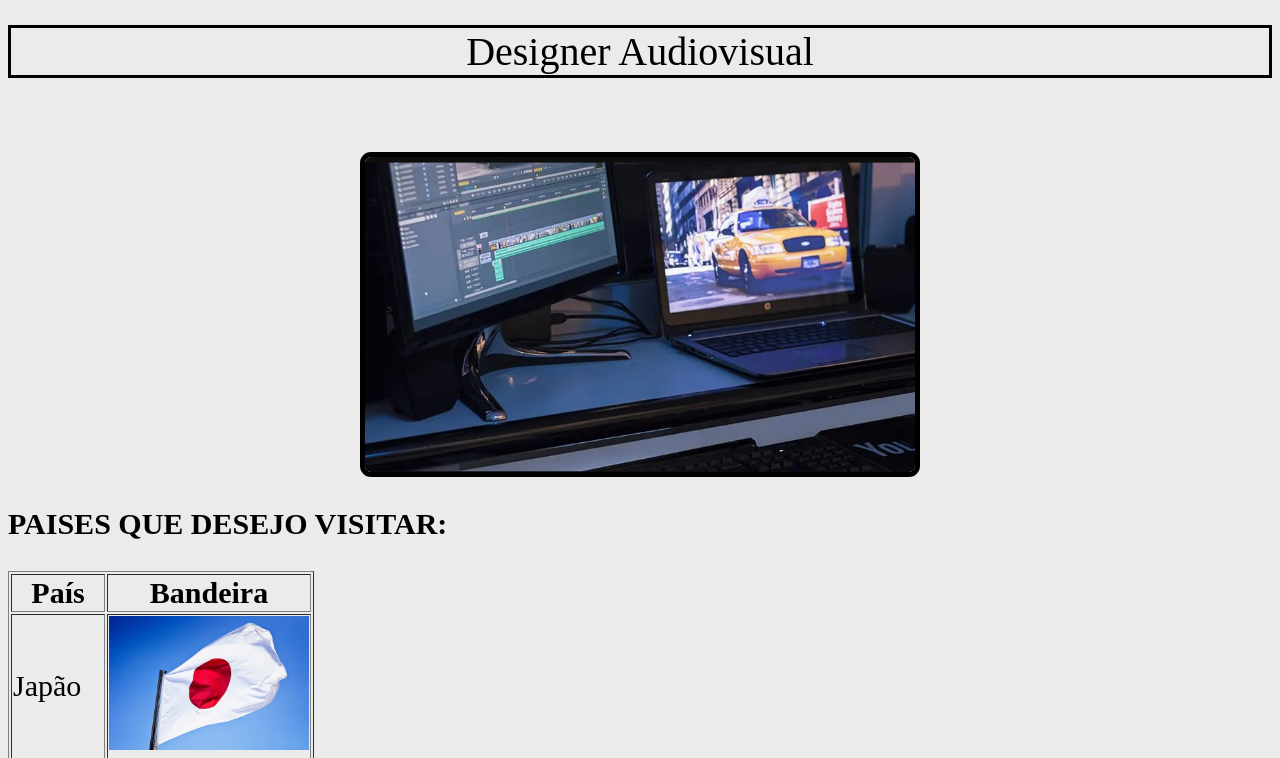
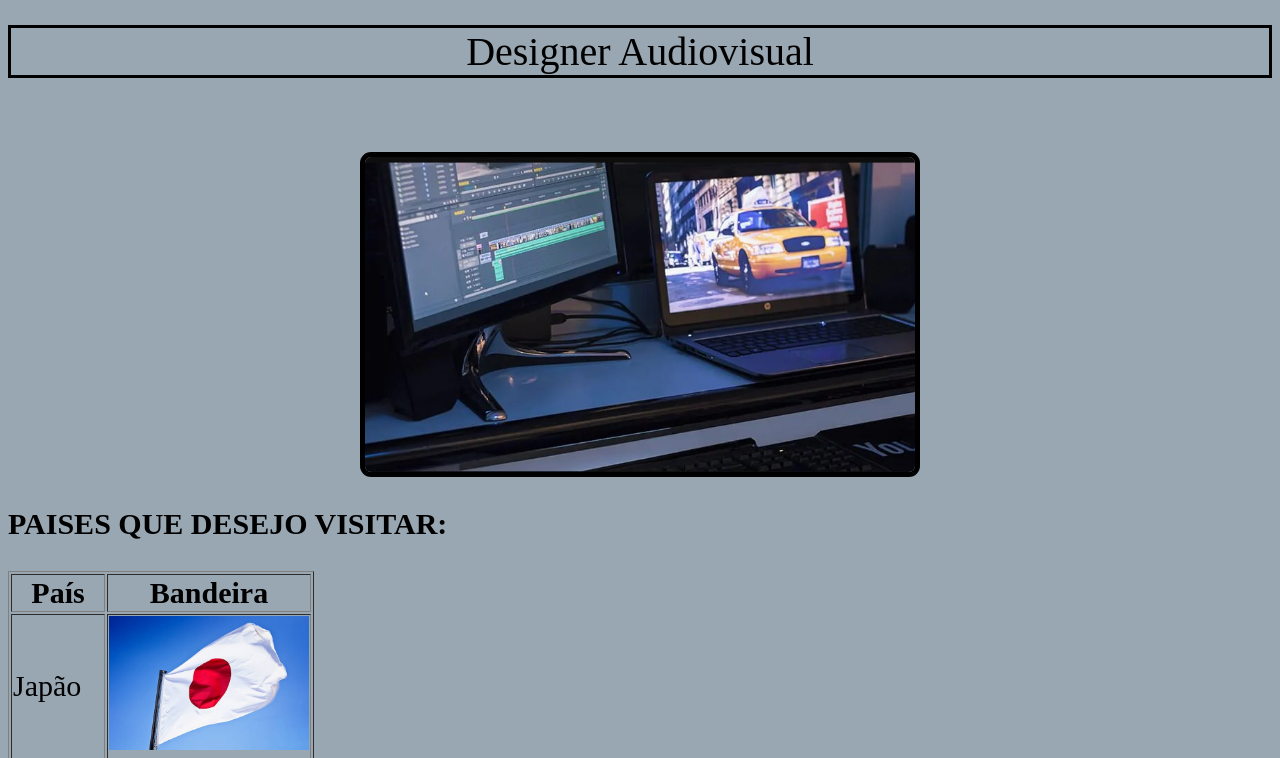
Before and after one commit to thiagohenrique71/meusiteuninter, a plain HTML site: page index.html in a window 1280 px wide. Shown: the part 721-1479 px from the top of the page. Drawn offline with Linux system fonts and the light colour scheme.

Commit message:
Update style.css

```diff
--- a/style.css
+++ b/style.css
@@ -59,7 +59,7 @@
          }
 
     body{
-      background-color:#d6d3d371;
+      background-color:#1a3a5371;
      background-image:url("imagens/fundox.png");
     background-repeat:repeat-x;
      }
```
